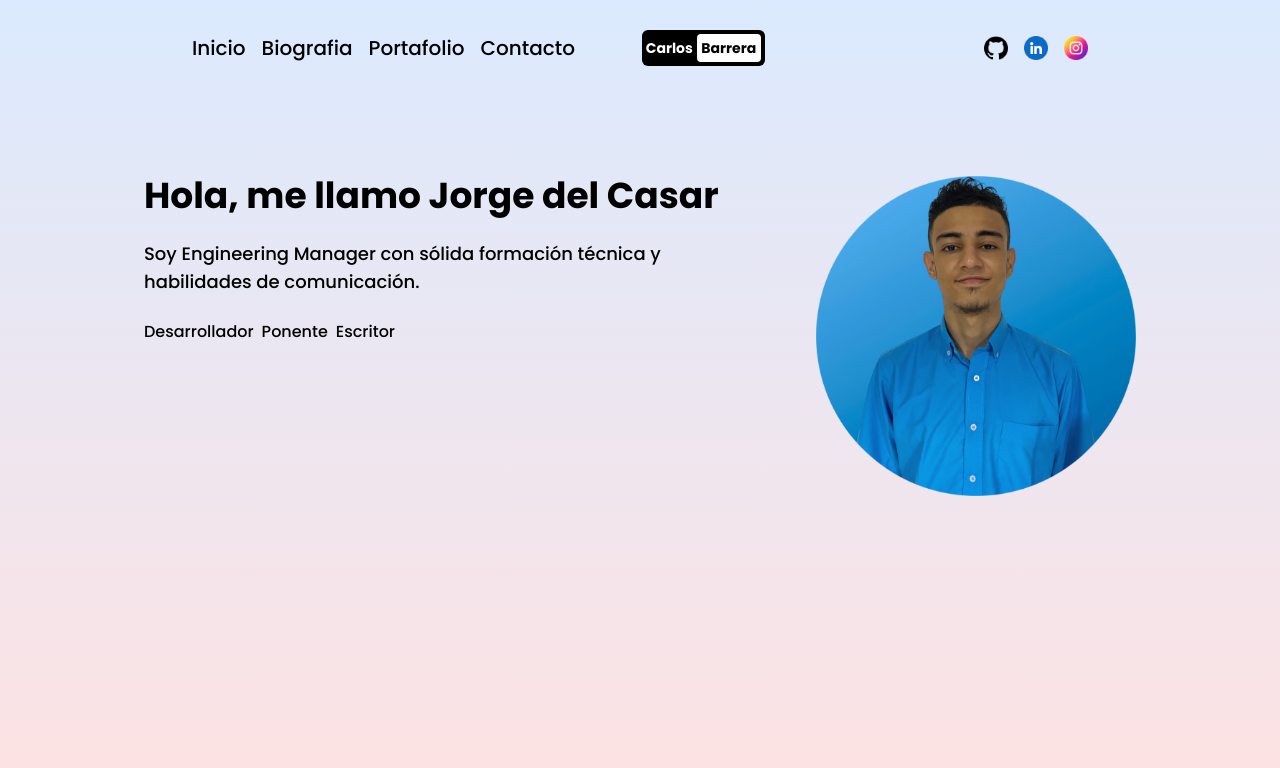
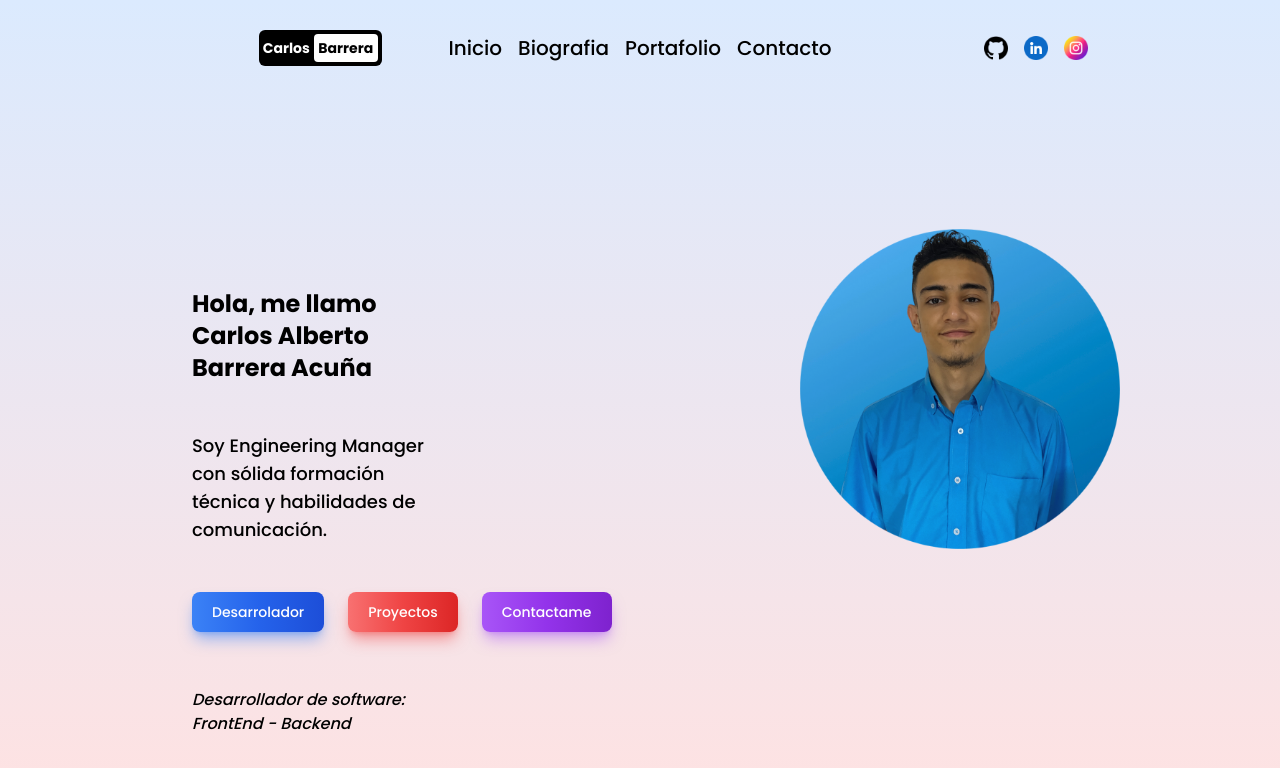
Before and after one commit to carlosbarreraacuna/PortafolioNext, a Next.js app: page /prueba in a window 1280 px wide. Shown: the top 768 px of the page. Built offline with nearby package versions, Linux system fonts and the light colour scheme.

Commit message:
Cambios en el navbar y el metodo de inicio

```diff
--- a/src/app/layout.js
+++ b/src/app/layout.js
@@ -14,7 +14,7 @@ export const metadata = {
 export default function RootLayout({ children }) {
   return (
     <html lang="en">
-      <body className={poppins.className}>
+      <body className={`${poppins.className} w-screen h-screen bg-gradient-to-b from-blue-100 to-red-100`}>
 
         <TransitionProvider>{children}</TransitionProvider>
       </body>
--- a/src/app/prueba/page.jsx
+++ b/src/app/prueba/page.jsx
@@ -1,26 +1,40 @@
 "use client";
 
 import Image from "next/image";
+import Card from "@/componentes/card"; // Componente Card separado
 
-const prueba = () => {
+const Prueba = () => {
+  return (
 
-  return (
-    <div className="px-10 py-20 flex justify-center">
-        <div className="flex flex-col lg:flex-row items-center lg:items-start space-y-8 lg:space-y-0 lg:space-x-24 max-w-6xl">
-          <div className="text-black max-w-xl space-y-6">
-            <h1 className="text-4xl font-bold">Hola, me llamo Jorge del Casar</h1>
+    <div className="h-full">
+      {/* {CONTAINER} */}
+      <div className="h-full overflow-scroll lg:flex">
+        {/* {TEXT CONTAINER} */}
+        <div className="flex flex-col gap-24 p-4 text-black sm:p-8 md:p-12 lg:p-20 xl:p-48 md:gap-32 lg:gap-48 xl:gap-64 lg:w-2/3 lg:pr-0 xl:w-1/2">
+          {/* BIOGRAFIA CONTAINER */}
+          <div className="flex flex-col justify-center gap-12">
+            {/* BIOGRAFIA title */}
+            <h1 className="text-2xl font-bold ">Hola, me llamo Carlos Alberto Barrera Acuña</h1>
+            {/* BIOGRAFIA desc */}
             <p className="text-lg">
               Soy Engineering Manager con sólida formación técnica y habilidades de comunicación.
             </p>
-            <div className="flex space-x-2">
-              <button variant="secondary">Desarrollador</button>
-              <button variant="secondary">Ponente</button>
-              <button variant="secondary">Escritor</button>
+            <div className="flex flex-col gap-4 sm:flex-row">
+              <button type="button" class="text-white bg-gradient-to-r from-blue-500 via-blue-600 to-blue-700 hover:bg-gradient-to-br focus:ring-4 focus:outline-none focus:ring-blue-300 dark:focus:ring-blue-800 shadow-lg shadow-blue-500/50 dark:shadow-lg dark:shadow-blue-800/80 font-medium rounded-lg text-sm px-5 py-2.5 text-center me-2 mb-2 ">Desarrolador</button>
+              <button type="button" class="text-white bg-gradient-to-r from-red-400 via-red-500 to-red-600 hover:bg-gradient-to-br focus:ring-4 focus:outline-none focus:ring-red-300 dark:focus:ring-red-800 shadow-lg shadow-red-500/50 dark:shadow-lg dark:shadow-red-800/80 font-medium rounded-lg text-sm px-5 py-2.5 text-center me-2 mb-2">Proyectos</button>
+              <button type="button" class="text-white bg-gradient-to-r from-purple-500 via-purple-600 to-purple-700 hover:bg-gradient-to-br focus:ring-4 focus:outline-none focus:ring-purple-300 dark:focus:ring-purple-800 shadow-lg shadow-purple-500/50 dark:shadow-lg dark:shadow-purple-800/80 font-medium rounded-lg text-sm px-5 py-2.5 text-center me-2 mb-2">Contactame</button>
+
             </div>
+            {/* BIOGRAFIA quote */}
+            <span className="italic">
+              Desarrollador de software: FrontEnd - Backend
+            </span>
           </div>
-          <div className="rounded-3xl overflow-hidden">
-            <img
-              alt="Jorge del Casar"
+        </div>
+        <div className="sticky top-0 z-30 w-full lg:w-1/3 xl:w-1/2">
+          <div className="h-5/6  flex justify-center items-center">
+            <Image
+              alt="Carlos Alberto Barrera Acuña"
               className="h-80 w-80 object-cover"
               height="300"
               src="/azul.png"
@@ -33,8 +47,8 @@ const prueba = () => {
           </div>
         </div>
       </div>
-
+    </div>
   );
 };
 
-export default prueba;
+export default Prueba;
--- /dev/null
+++ b/src/componentes/card.jsx
@@ -0,0 +1,9 @@
+// Componente Card separado
+const Card = ({ title, description }) => (
+    <div className="bg-white rounded-lg p-6 shadow-lg">
+      <div className="font-bold mb-2">{title}</div>
+      <div>{description}</div>
+    </div>
+  );
+
+  export default Card;
--- a/src/componentes/navbar.jsx
+++ b/src/componentes/navbar.jsx
@@ -79,6 +79,14 @@ const Navbar = () => {
 
   return (
     <div className="flex items-center justify-between h-full px-4 text-xl sm:px-8 md:px-12 lg:px-20 xl:px-48">
+      <div className="xl:flex xl:justify-center xl:w-1/3">
+        <Link href="/">
+          <div className="flex items-center justify-center p-1 text-sm font-semibold bg-black rounded-md">
+            <span className="mr-1 text-white">Carlos</span>
+            <span className="flex items-center justify-center w-16 text-black bg-white rounded h-7">Barrera</span>
+          </div>
+        </Link>
+      </div>
       {/* HIDDEN PARA OCULTAR EL MENU DE NAVEGACION AL MOMENTO EN EL QUE ESTE SEA RESPONSIVE */}
       <div className="hidden gap-4 text-black md:flex ">
         {/* LINKS PARA ACCEDER AL MENU DE NAVEGACION EN EL MOMENTO EN QUE ESTA EN PANTALLA COMPLETA */}
@@ -88,14 +96,6 @@ const Navbar = () => {
         ))}
       </div>
       {/* LOGO */}
-      <div className="xl:flex xl:justify-center xl:w-1/3">
-        <Link href="/">
-          <div className="flex items-center justify-center p-1 text-sm font-semibold bg-black rounded-md">
-            <span className="mr-1 text-white">Carlos</span>
-            <span className="flex items-center justify-center w-16 text-black bg-white rounded h-7">Barrera</span>
-          </div>
-        </Link>
-      </div>
        {/* LINKS ICONOS */}
       <div className="justify-end hidden w-1/3 gap-4 just md:flex">
         <Link href="https://github.com/carlosbarreraacuna">
```
